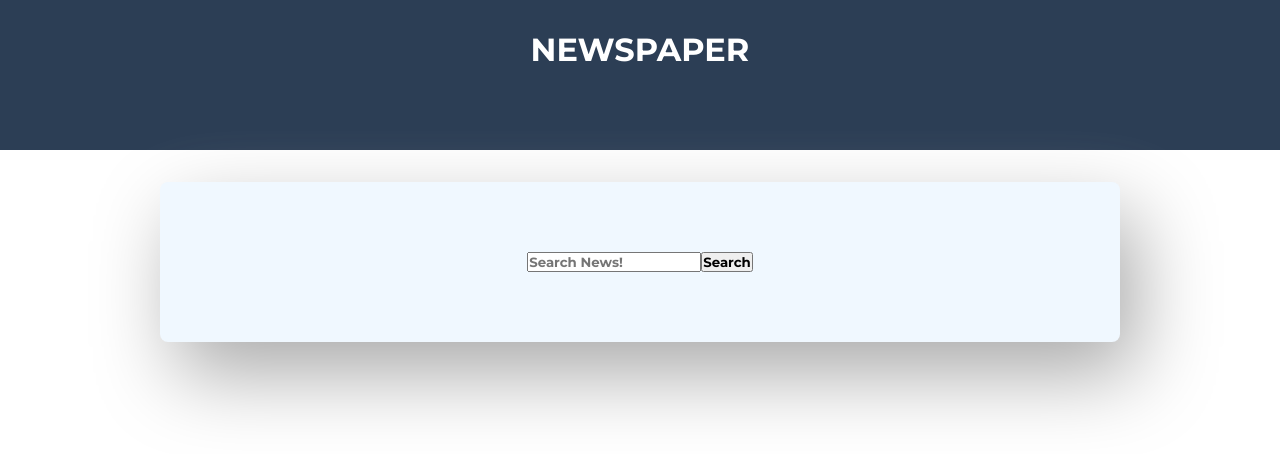
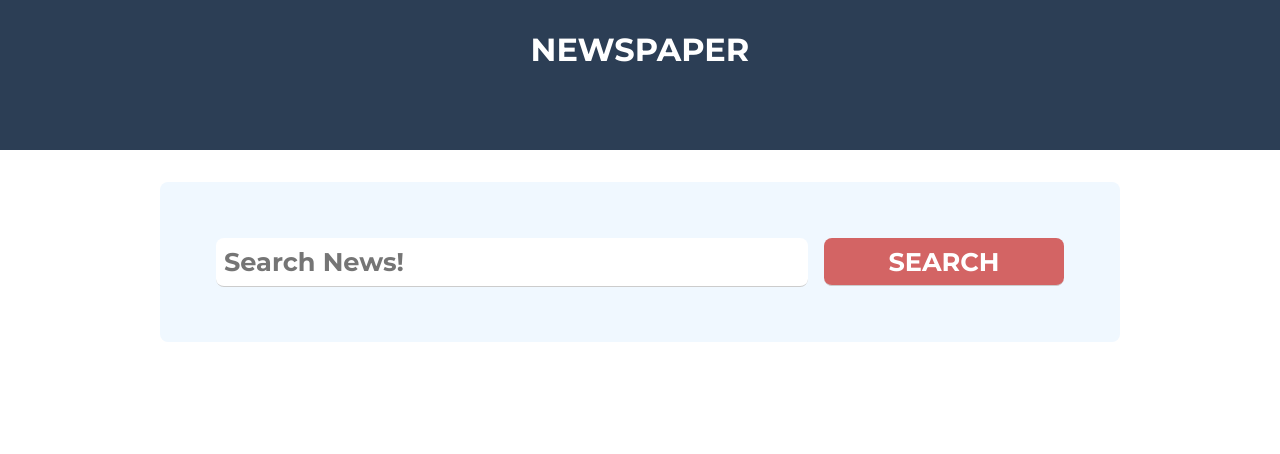
Before and after one commit to neeerajtk/news-aggregator, a React (Create React App) app in the folder newspaper/: page / in a window 1280 px wide. Shown: the top 454 px of the page. Built offline with nearby package versions, Linux system fonts and the light colour scheme.

Commit message:
form elemnts style updated

```diff
--- a/newspaper/src/App.css
+++ b/newspaper/src/App.css
@@ -36,6 +36,26 @@
     background-color: aliceblue;
     border-radius: 0.5rem;
     margin-bottom: 5rem;
-    box-shadow: 1rem 2rem 5rem #aaa;
     position: relative;
 }
+.search-form input{
+    font-size: 1.6rem;
+    border: none;
+    border-bottom: 0.1rem solid #ccc;
+    margin: 0 0.5rem;
+    border-radius: 0.5rem;
+    height: 3rem;
+}
+
+.search-form input[type="text"] {
+    padding: 0 0.5rem;
+    width: 60%;
+    color: #555;
+  }
+
+  .search-form input[type="submit"] {
+    width: 25%;
+    text-transform: uppercase;
+    background-color: rgb(211, 100, 100);
+    color: #fff;
+  }
```
